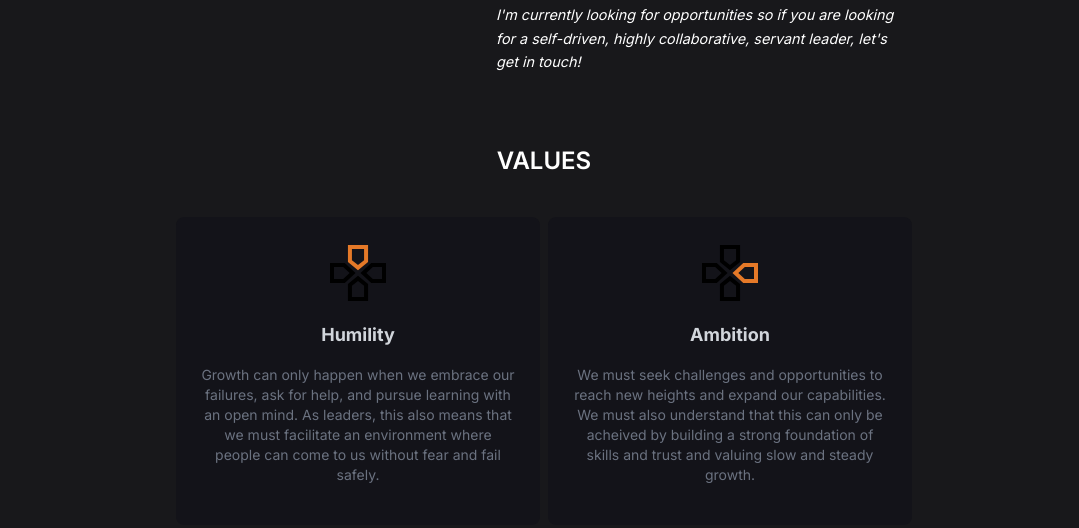
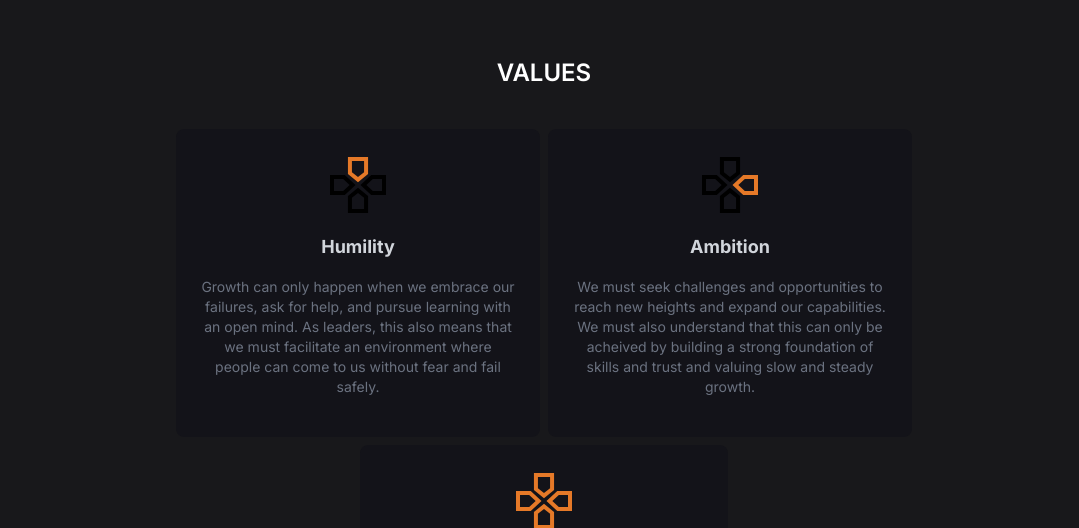
Before and after one commit to jragorospe/personal-portfolio-website, a website: page about.html in a window 1280 px wide. Shown: the part 572-1100 px from the top of the page, without its empty margins (96-1175 px from the left). Drawn offline with Linux system fonts and the light colour scheme.

Commit message:
updated text

```diff
--- a/about.html
+++ b/about.html
@@ -84,8 +84,6 @@
                     When I'm not developing games I'm either climbing, swing dancing, playing volleyball, or out in the mountains.
                     My wife and I also run a charity supper club called <a href="https://sunago.gives/" class="text-draplin font-semibold" target="_blank">Sunago</a>
                     and it has been incredibly rewarding to grow our skills and deepen our relationships with our communities.
-                    <br><br>
-                    <span class="italic">I'm currently looking for opportunities so if you are looking for a self-driven, highly collaborative, servant leader, let's get in touch!</span>
                 </p>
             </div>
         </div>
```
